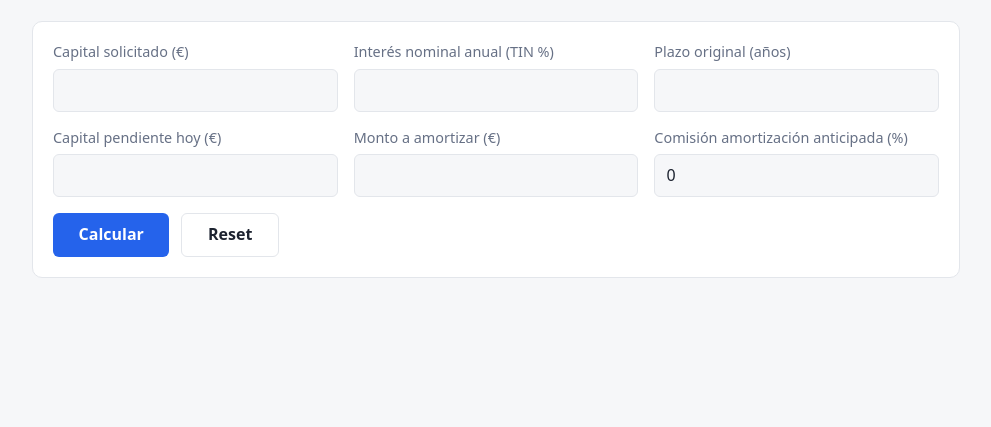
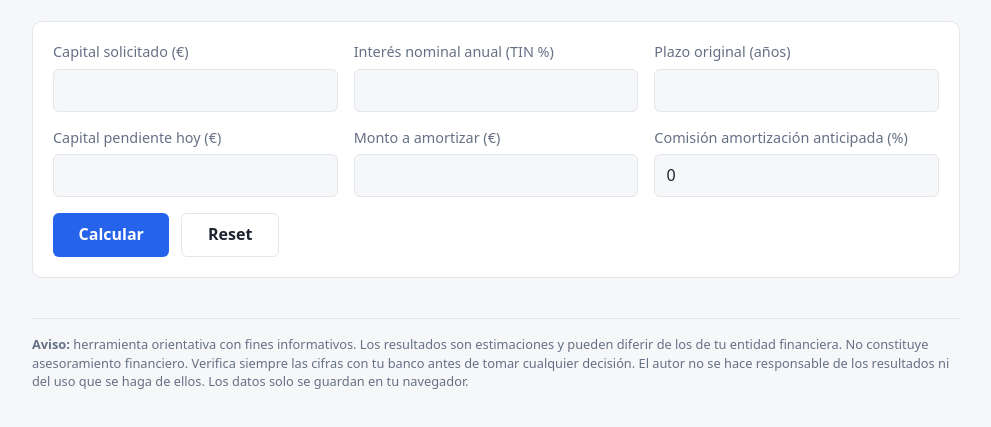
Before and after one commit to olivertar/calc_amortizacion_hipoteca_fija, a plain HTML site: page index.html in a window 1280 px wide. Shown: the part 99-526 px from the top of the page, without its empty margins (144-1135 px from the left). Drawn offline with Linux system fonts and the light colour scheme.

Commit message:
Añadir URL pública y aviso legal
URL de GitHub Pages en el README, aviso legal completo en el README
y aviso resumido visible en el pie de la página.

Co-Authored-By: Claude Opus 5.5 <noreply@anthropic.com>
Claude-Session: https://claude.ai/code/session_011BYYcYCRAfro9qap1hb4BG

```diff
--- a/index.html
+++ b/index.html
@@ -61,6 +61,13 @@
       <div id="conclusion" class="conclusion"></div>
       </div>
     </section>
+
+    <footer class="disclaimer">
+      <strong>Aviso:</strong> herramienta orientativa con fines informativos. Los resultados son estimaciones
+      y pueden diferir de los de tu entidad financiera. No constituye asesoramiento financiero.
+      Verifica siempre las cifras con tu banco antes de tomar cualquier decisión. El autor no se hace
+      responsable de los resultados ni del uso que se haga de ellos. Los datos solo se guardan en tu navegador.
+    </footer>
   </main>
   <script src="app.js"></script>
 </body>
--- a/styles.css
+++ b/styles.css
@@ -155,3 +155,11 @@ tbody tr:last-child td { border-bottom: 0; }
 }
 
 .conclusion p { margin: .35rem 0; }
+
+.disclaimer {
+  margin-top: 2.5rem;
+  padding-top: 1rem;
+  border-top: 1px solid var(--border);
+  font-size: .8rem;
+  color: var(--muted);
+}
```
Also changed, not shown: 1 other file.
